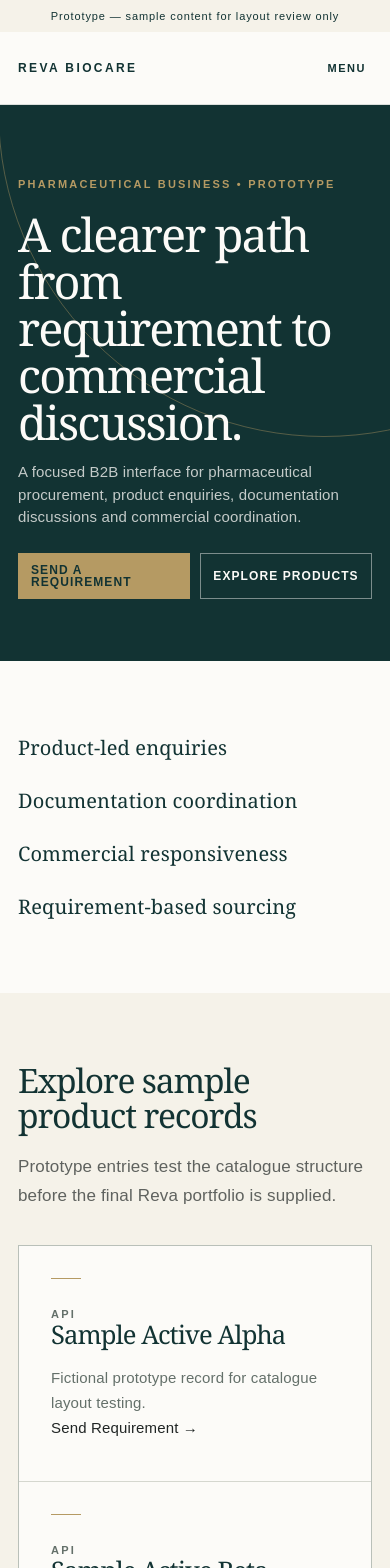
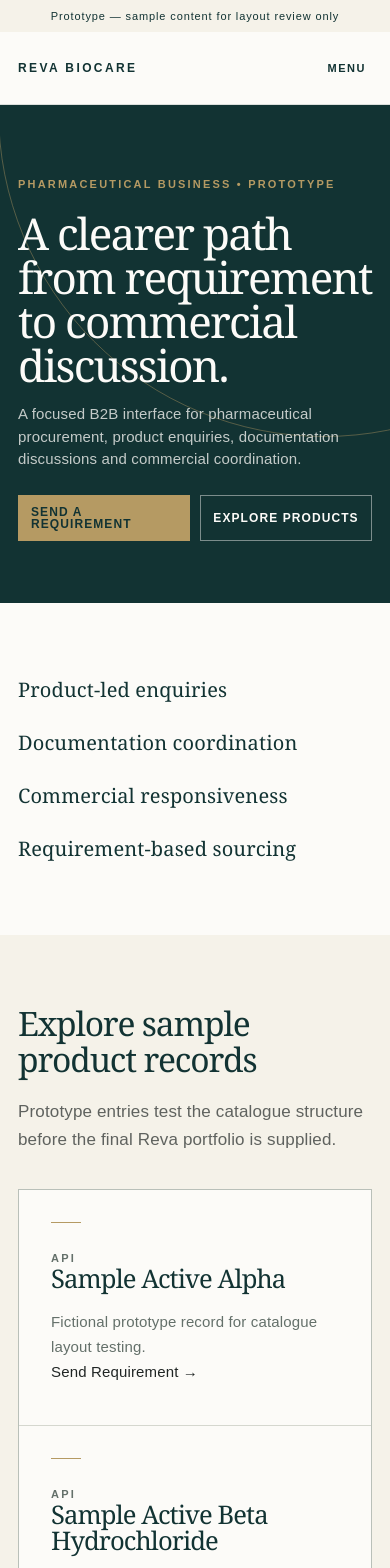
Before and after one commit to inyourservice247/revabiocare, a Next.js app: page / in a window 390 px wide. Shown: the top 1568 px of the page. Built offline with nearby package versions, Linux system fonts and the light colour scheme.

Commit message:
Refine responsive display heading scale

```diff
--- a/app/responsive-fixes.css
+++ b/app/responsive-fixes.css
@@ -19,8 +19,12 @@
 .footer a:hover{color:var(--white)}
 .footer nav{align-items:center;gap:4px 14px}
 :where(a,button,input,textarea,select):focus-visible{outline:3px solid var(--gold);outline-offset:3px}
+.hero{padding:clamp(80px,8vw,120px) 0 clamp(72px,7vw,104px)}
+.hero h1{max-width:1080px;font-size:clamp(4rem,5.1vw,5rem);line-height:1.02}
+.page h1,.page-hero h1{max-width:900px;font-size:clamp(3rem,4.2vw,4rem);line-height:1.04}
+h2{font-size:clamp(2.25rem,3.2vw,3.25rem);line-height:1.08}
 .contact-page{padding:40px 0 48px}
-.contact-page h1{font-size:clamp(3rem,5vw,4.25rem)}
+.contact-page h1{font-size:clamp(3rem,4.2vw,4rem)}
 .contact-page .lede{margin-top:12px;font-size:16px}
 .contact-form{margin-top:22px;gap:10px}
 .form-field{display:grid;gap:3px}
@@ -73,6 +77,9 @@
   .header-cta{display:none}
   .menu-backdrop{display:block;position:absolute;z-index:1;top:100%;left:0;right:0;height:calc(100dvh - var(--mobile-menu-top,72px));background:rgba(18,51,51,.68);backdrop-filter:blur(3px)}
 
+  .page h1,.page-hero h1{font-size:clamp(2rem,8.5vw,2.65rem);line-height:1.04}
+  h2{font-size:clamp(2.1rem,8vw,2.5rem)}
+
   .contact-page{padding:18px 0 28px}
   .contact-page h1{font-size:clamp(2rem,9vw,2.45rem);line-height:1;text-transform:uppercase}
   .contact-page .lede{margin-top:8px;font-size:14px;line-height:1.4}
@@ -92,7 +99,7 @@
   .service-list article:last-child:nth-child(odd){grid-column:auto;width:100%}
 
   .hero{padding:72px 0 62px}
-  .hero h1{font-size:clamp(2.75rem,12vw,4.05rem);line-height:1}
+  .hero h1{font-size:clamp(2.75rem,11vw,4.05rem);line-height:1}
   .hero .lede{margin-top:16px;font-size:15px;line-height:1.5}
   .hero-actions{flex-wrap:nowrap;gap:10px;margin-top:24px}
   .hero-actions .button{flex:1;min-height:46px;padding:10px 12px}
```
